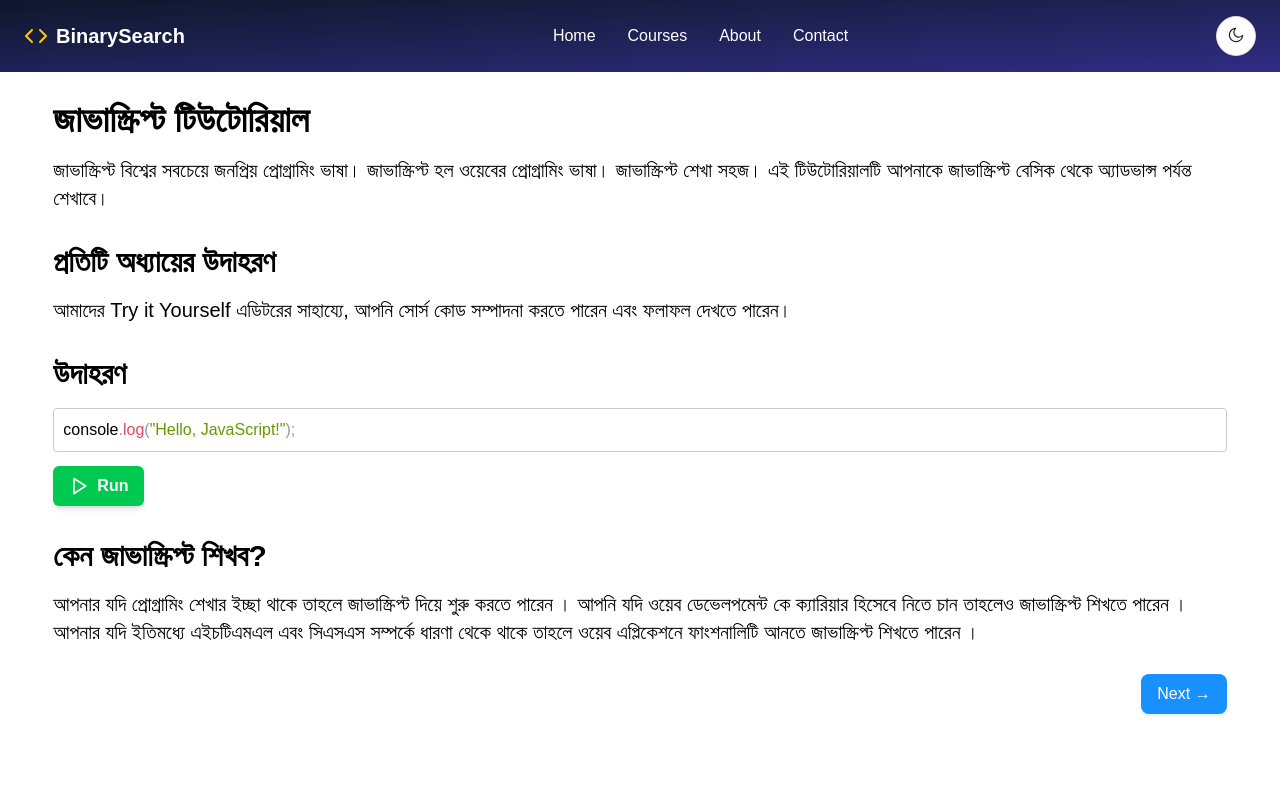
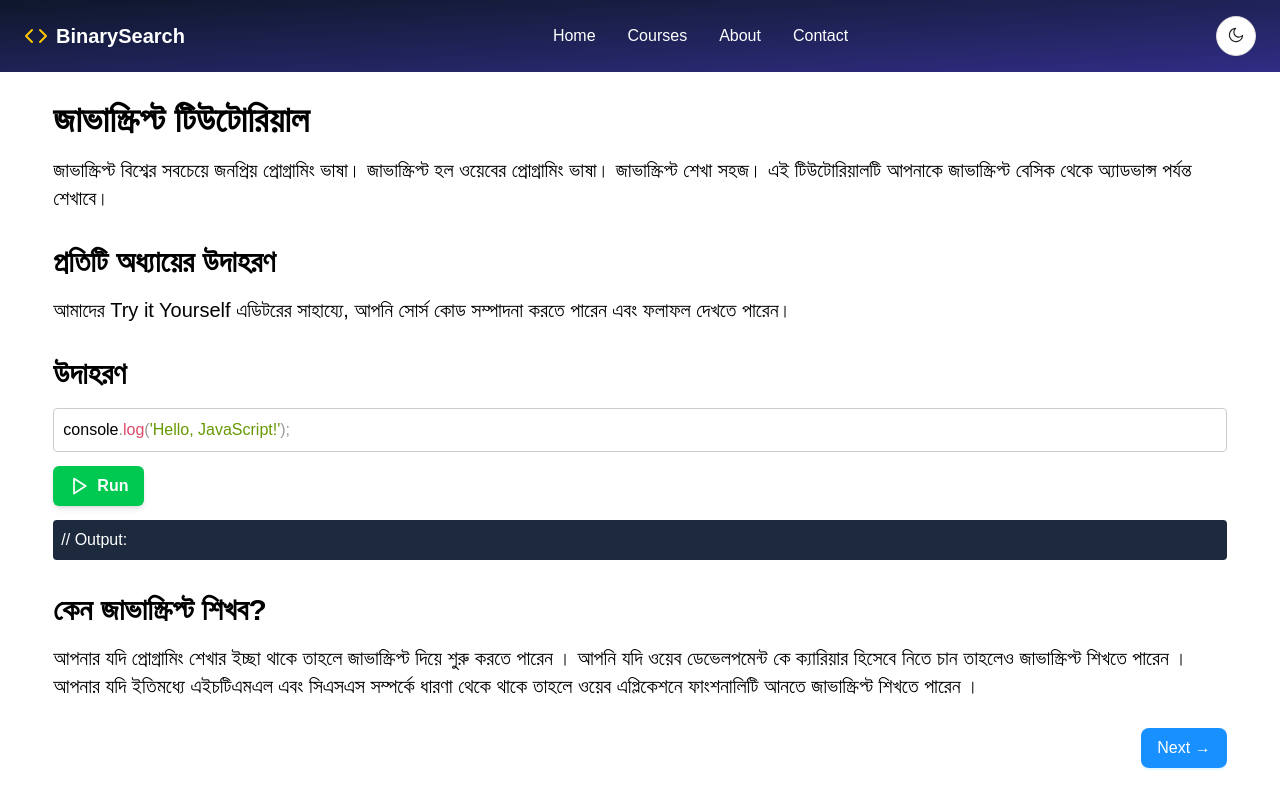
Before and after one commit to misbahulhoq/binarysearch, a Next.js app: page /javascript in a window 1280 px wide. Shown: the top 800 px of the page. Built offline with nearby package versions, Linux system fonts and the light colour scheme; what @ant-design/nextjs-registry would draw is missing.

Commit message:
added code execution method

```diff
--- a/src/app/javascript/[id]/page.tsx
+++ b/src/app/javascript/[id]/page.tsx
@@ -4,8 +4,15 @@ import { jsCourses as lessons } from "@/data/javascript";
 import Link from "next/link";
 import { readFile } from "@/utils/readFile";
 import "../../tutorials.css";
+import CodeExecutor from "@/components/javascript/CodeExecutor";
 
-export default async function LessonPage({
+/*************  ✨ Codeium Command ⭐  *************/
+/**
+ * @param {Promise<{ id: string }>} params The id of the lesson
+ * @returns A page with the lesson content and navigation buttons
+ * @throws {Error} If the lesson is not found
+ */
+/******  d99c6367-78a5-424a-bad8-a58e996c8f12  *******/ export default async function LessonPage({
   params,
 }: {
   params: Promise<{ id: string }>;
@@ -21,6 +28,7 @@ export default async function LessonPage({
     <div className="tutorial container-center mx-auto max-w-3xl">
       {/* <h1 className="mb-4 text-3xl font-bold">{lesson.title}</h1> */}
       <MDXRemote source={content} />
+      {lesson.code && <CodeExecutor code={lesson.code} />}
 
       {/* Navigation Buttons */}
       <div className="mt-8 flex justify-between">
--- a/src/app/javascript/page.tsx
+++ b/src/app/javascript/page.tsx
@@ -1,16 +1,10 @@
 "use client";
 import { Button } from "antd";
 import Link from "next/link";
-import React, { useState } from "react";
-import { highlight, languages } from "prismjs/components/prism-core";
-import Editor from "react-simple-code-editor";
-import "prismjs/components/prism-clike";
-import "prismjs/components/prism-javascript";
-import "prismjs/themes/prism.css";
-import RunButton from "@/components/shared/RunButton";
+import React from "react";
+import CodeExecutor from "@/components/javascript/CodeExecutor";
 
 const JavaScriptHome = () => {
-  const [code, setCode] = useState(`console.log("Hello, JavaScript!");`);
   return (
     <section className="">
       <div className="container-center">
@@ -32,16 +26,7 @@ const JavaScriptHome = () => {
         <div className="mt-8">
           <h2 className="mb-4 text-3xl font-bold">উদাহরণ</h2>
 
-          <Editor
-            value={code}
-            onValueChange={(code) => setCode(code)}
-            highlight={(code) => highlight(code, languages.js)}
-            padding={10}
-            style={{
-              fontSize: 16,
-            }}
-          />
-          <RunButton onClick={() => eval(code)} />
+          <CodeExecutor code="console.log('Hello, JavaScript!');" />
         </div>
 
         <div className="mt-8">
--- /dev/null
+++ b/src/components/javascript/CodeExecutor.tsx
@@ -0,0 +1,78 @@
+"use client";
+
+import { Play } from "lucide-react";
+import { useState, useEffect } from "react";
+import { highlight, languages } from "prismjs";
+import "prismjs/components/prism-clike";
+import "prismjs/components/prism-javascript";
+import "prismjs/themes/prism.css";
+import Editor from "react-simple-code-editor";
+// import { highlight, languages } from "prismjs/components/prism-core";
+
+interface Props {
+  code?: string;
+}
+const CodeExecutor: React.FC<Props> = ({ code: initialCode }) => {
+  const [code, setCode] = useState(initialCode || "");
+  const [output, setOutput] = useState("");
+  const [worker, setWorker] = useState<Worker | null>(null);
+
+  useEffect(() => {
+    const newWorker = new Worker(new URL("./worker.js", import.meta.url));
+    newWorker.onmessage = (event) => {
+      const { output } = event.data;
+      setOutput(output);
+    };
+    setWorker(newWorker);
+
+    return () => newWorker.terminate();
+  }, []);
+
+  const executeCode = () => {
+    if (worker) {
+      setOutput("Executing...");
+      worker.postMessage(code);
+    }
+  };
+
+  return (
+    <div className="">
+      <Editor
+        value={code}
+        onValueChange={(codes) => setCode(codes)}
+        highlight={(codes) => highlight(codes, languages.js, "js")}
+        padding={10}
+        style={{
+          fontSize: 16,
+        }}
+      />
+      {/* <button
+        className="mt-2 rounded bg-blue-500 px-4 py-2 text-white"
+        onClick={executeCode}
+      >
+        <Play className="mr-2" size={20} />
+        Run Code
+      </button> */}
+
+      <button
+        onClick={executeCode}
+        disabled={!code}
+        className={`my-3.5 flex !flex-row items-center justify-center rounded-md bg-green-500 px-4 py-2 text-white shadow-md transition-all duration-300 hover:bg-green-600 focus:ring-2 focus:ring-green-400 focus:outline-none ${
+          !code
+            ? "cursor-not-allowed opacity-50"
+            : "cursor-pointer hover:scale-105"
+        } `}
+      >
+        <Play className="mr-2 inline-block" size={20} />
+        <span className="font-semibold">Run</span>
+      </button>
+      <pre className="mt-2 rounded bg-slate-800 p-2 text-white">
+        {"// Output: "}
+        <br />
+        {output}
+      </pre>
+    </div>
+  );
+};
+
+export default CodeExecutor;
--- /dev/null
+++ b/src/components/javascript/worker.js
@@ -0,0 +1,23 @@
+self.onmessage = function (event) {
+  try {
+    const code = event.data;
+    let result = "";
+
+    // Capture console.log output
+    // const originalConsoleLog = console.log;
+    console.log = (...args) => {
+      result += args.join(" ") + "\n";
+    };
+
+    // Execute the code
+    const evalResult = eval(code);
+    if (evalResult !== undefined) {
+      result += evalResult + "\n";
+    }
+
+    // Send result back to the main thread
+    self.postMessage({ success: true, output: result });
+  } catch (error) {
+    self.postMessage({ success: false, output: "Error: " + error.message });
+  }
+};
--- a/src/data/javascript/index.ts
+++ b/src/data/javascript/index.ts
@@ -1,8 +1,18 @@
-export const jsCourses = [
+type Course = {
+  id: string;
+  title: string;
+  content: string;
+  code?: string;
+  next: string | null;
+  previous: string | null;
+};
+
+export const jsCourses: Course[] = [
   {
     id: "intro-js",
     title: "Introduction to JavaScript",
     content: "intro-js.mdx",
+    code: `console.log("Hello, JavaScript!");`,
     next: "variables",
     previous: "/",
   },
```
Also changed, not shown: src/data/javascript/lessons/intro-js.mdx (+0 -4 lines).
